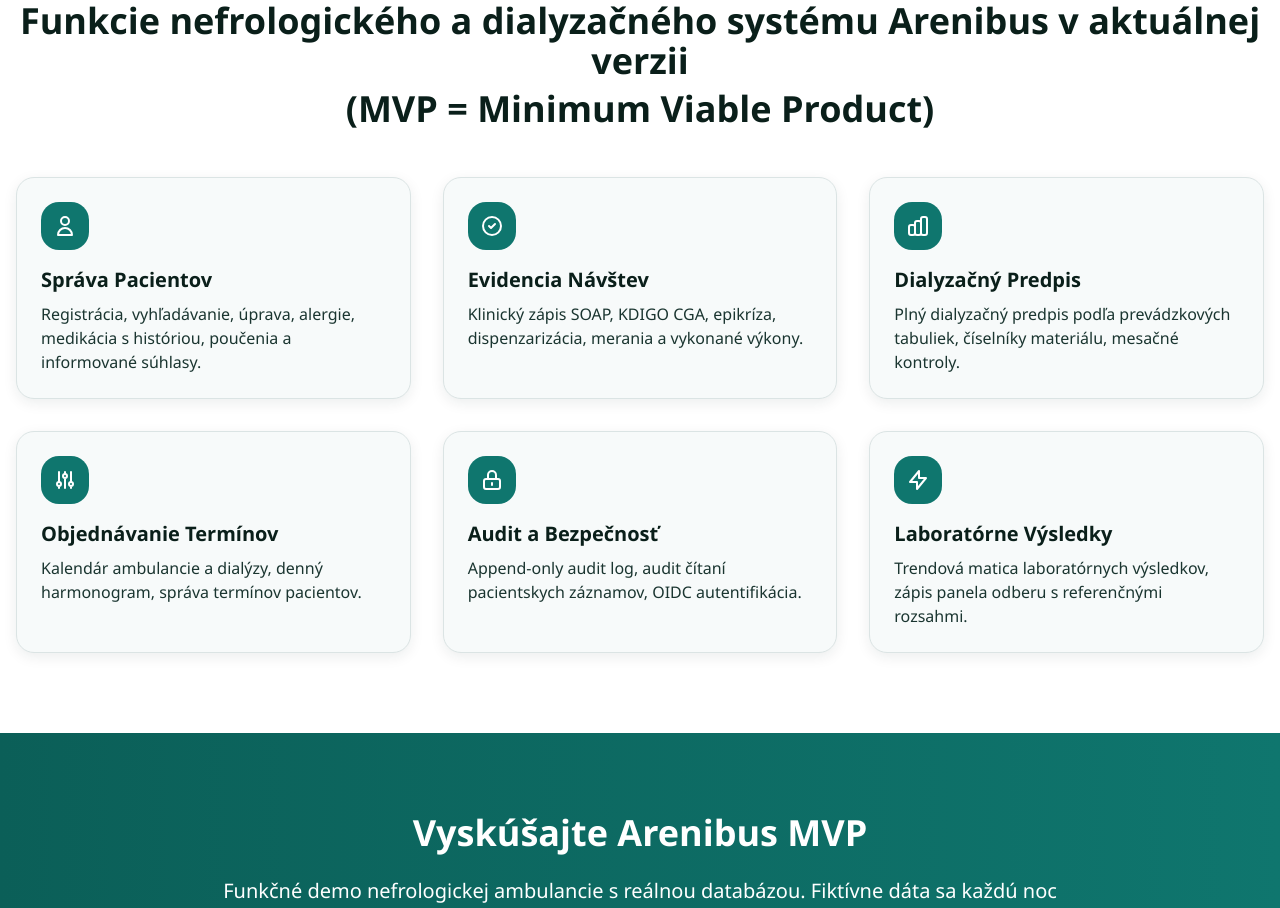
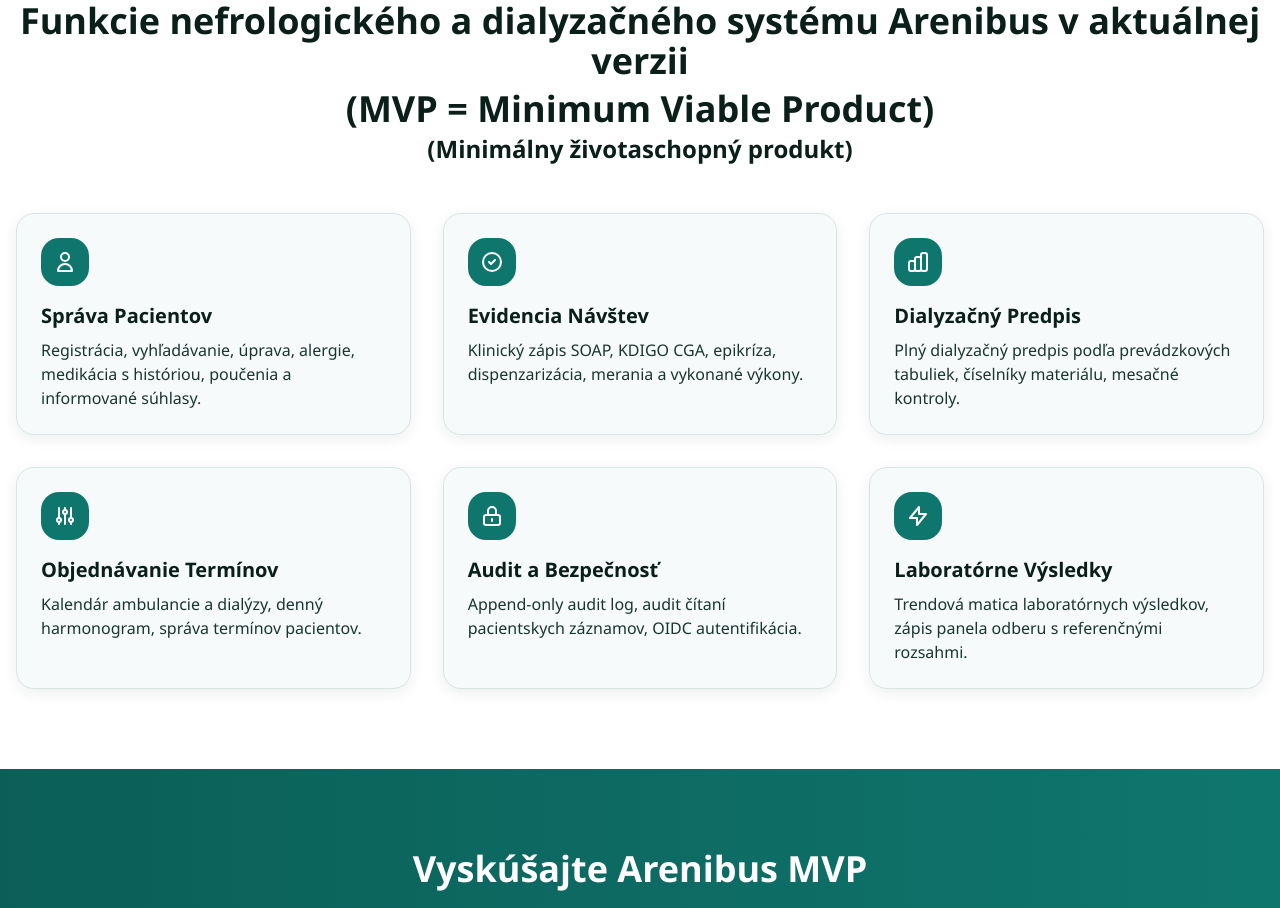
Before and after one commit to polascin/arenibuspropaganda, a Next.js app: page / in a window 1280 px wide. Shown: the part 940-1848 px from the top of the page. Built offline with nearby package versions, Linux system fonts and the light colour scheme.

Commit message:
Add Slovak translation to MVP note

```diff
--- a/app/page.tsx
+++ b/app/page.tsx
@@ -172,6 +172,7 @@
           <h2 className="text-4xl font-bold text-center text-foreground mb-12">
             Funkcie nefrologického a dialyzačného systému Arenibus v aktuálnej verzii
             <span className="block mt-2">(MVP = Minimum Viable Product)</span>
+            <span className="block mt-1 text-2xl">(Minimálny životaschopný produkt)</span>
           </h2>
           <div className="grid md:grid-cols-2 lg:grid-cols-3 gap-8">
             {/* Feature Cards */}
```
